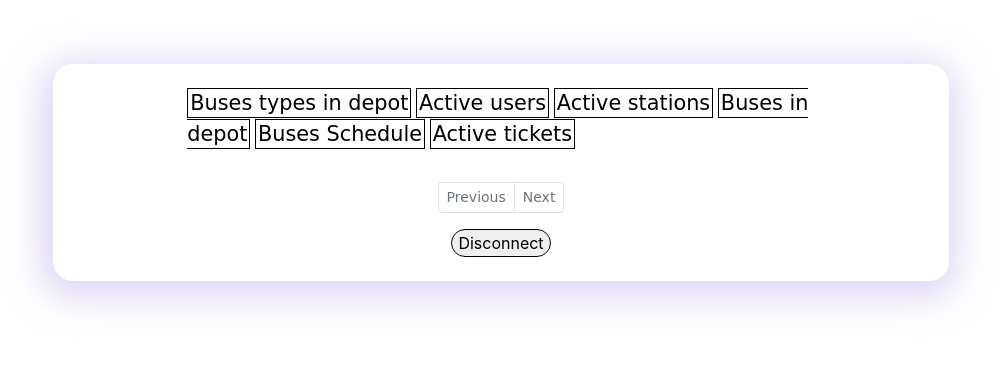
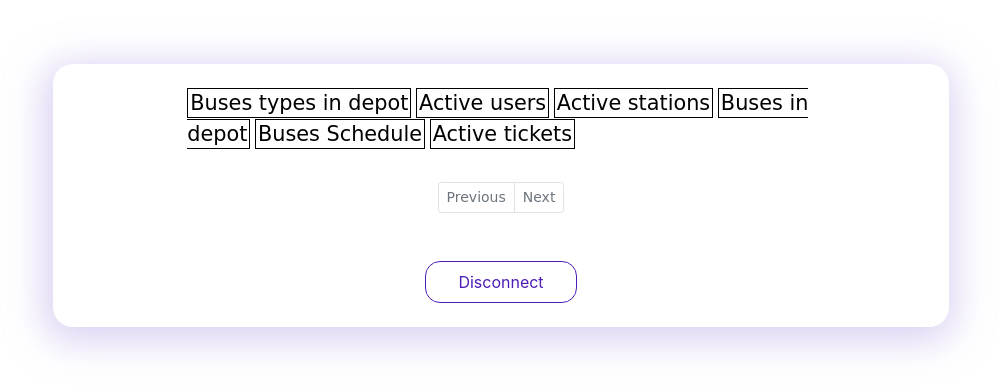
Before and after one commit to Mernus/db_volsu, a Django app: template templates/database.html in a window 1280 px wide. Shown: the top 392 px of the page, without its empty margins (139-1136 px from the left). Run offline with Django 3.2, Linux system fonts and the light colour scheme; the template is opened without the code that fills it, so the values that code supplies are empty; some libraries are stand-ins or nearby versions; some web fonts are replaced.

Commit message:
last update

```diff
--- a/db_volsu/static/database_page/css/style.css
+++ b/db_volsu/static/database_page/css/style.css
@@ -63,9 +63,13 @@ th {
 
 .custom_btn {
     text-align: center;
+    margin-top: 3em;
 }
 
 button {
-    border: 1px solid black;
+    border: 1px solid rgb(77, 29, 181);
     border-radius: 15px;
+    padding: 0.5em 2em;
+    color: rgb(77, 29, 181);
+    background-color: white;
 }
--- a/db_volsu/urls.py
+++ b/db_volsu/urls.py
@@ -2,12 +2,13 @@ from django.conf import settings
 from django.contrib import admin
 from django.urls import path, include
 
-from db_volsu.views import base_page, get_table
+from db_volsu.views import base_page, get_table, disconnect
 
 urlpatterns = [
     path('', base_page),
     path('database/', get_table),
     path('database/delete_row/', get_table),
+    path('database/disconnect/', disconnect),
     path('admin/', admin.site.urls),
     path('api/', include('db_volsu.api.urls')),
 ]
--- a/templates/database.html
+++ b/templates/database.html
@@ -303,7 +303,7 @@
         </ul>
     </nav>
     <div class="custom_btn">
-        <button>Disconnect</button>
+        <button href="">Disconnect</button>
     </div>
 </div>
 </body>
```
Also changed, not shown: db_volsu/views.py (+7 -2 lines).
